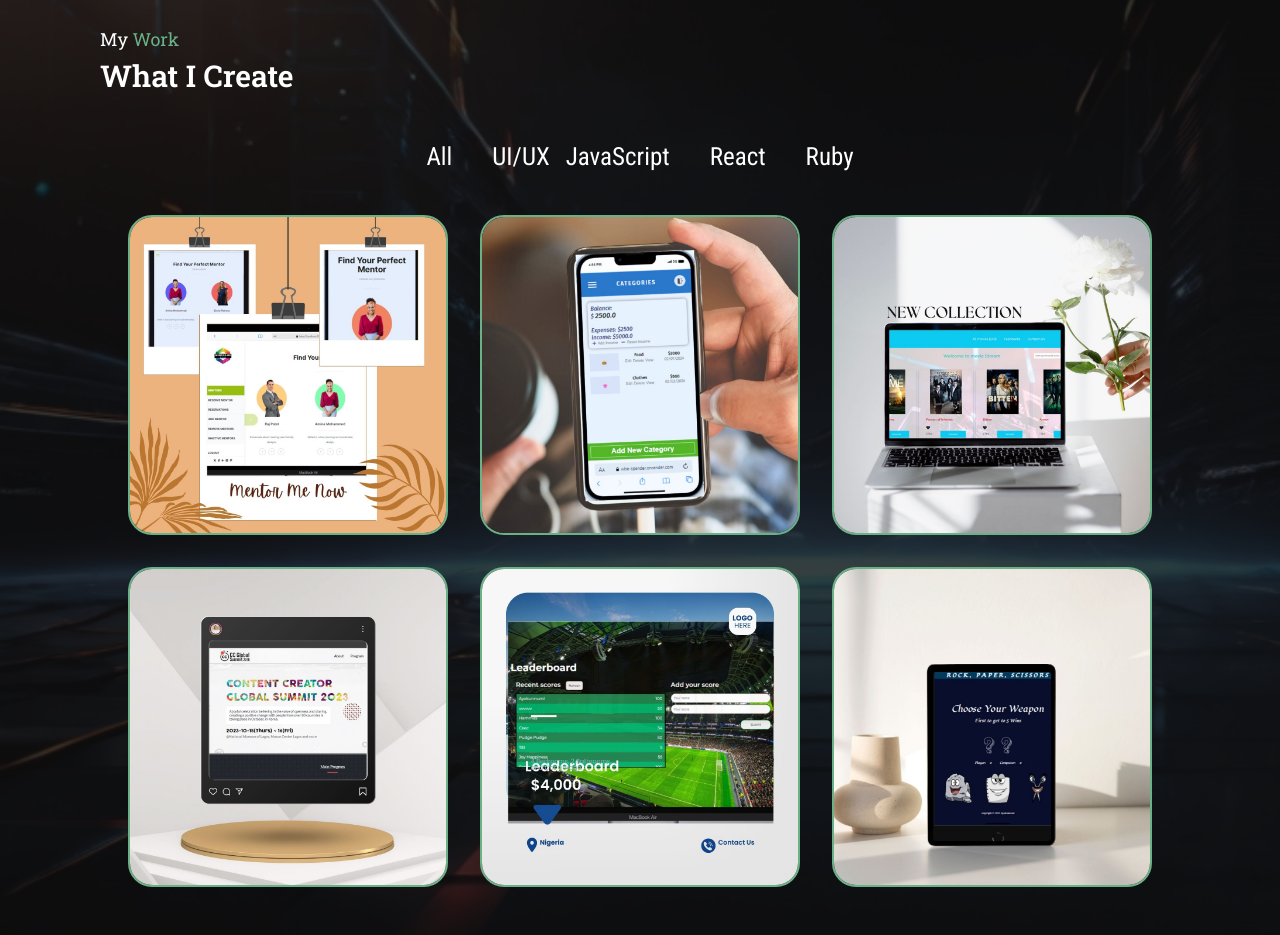
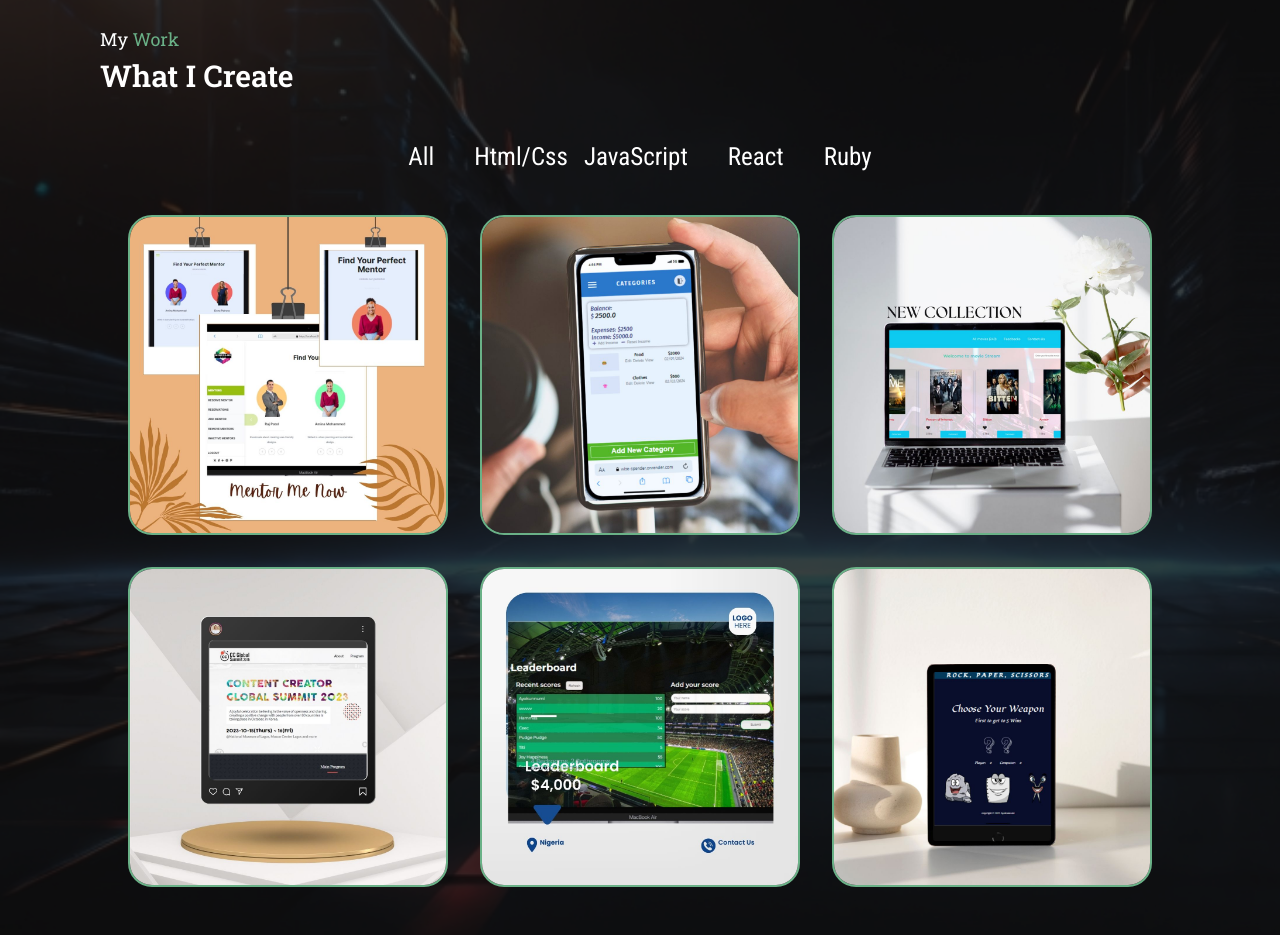
Before and after one commit to Ayokunnumi1/ayokunnumi-portfolio, a React (Create React App) app: page / in a window 1280 px wide. Shown: the part 1698-2633 px from the top of the page. Built offline with nearby package versions, Linux system fonts and the light colour scheme; the HTML template or start-up script is replaced by a standard one.

Commit message:
Change portfolio text

```diff
--- a/src/component/Portfolio.js
+++ b/src/component/Portfolio.js
@@ -18,7 +18,7 @@ const Portfolio = () => {
         <div className="m-10 flex flex-col gap-4 md:flex-row justify-center items-center portfolio-text">
           <div className="flex flex-row gap-4 md:gap-10">
             <span>All</span>
-            <span>UI/UX</span>
+            <span>Html/Css</span>
           </div>
           <div className="flex flex-row gap-10 md:gap-10">
             <span>JavaScript</span>
```
